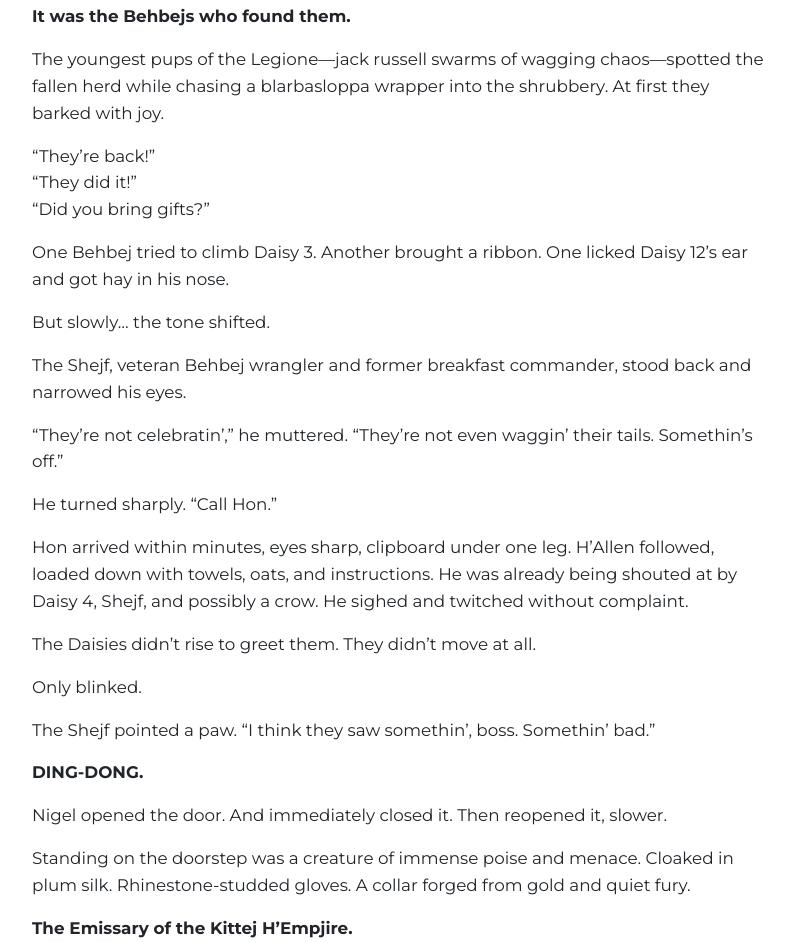
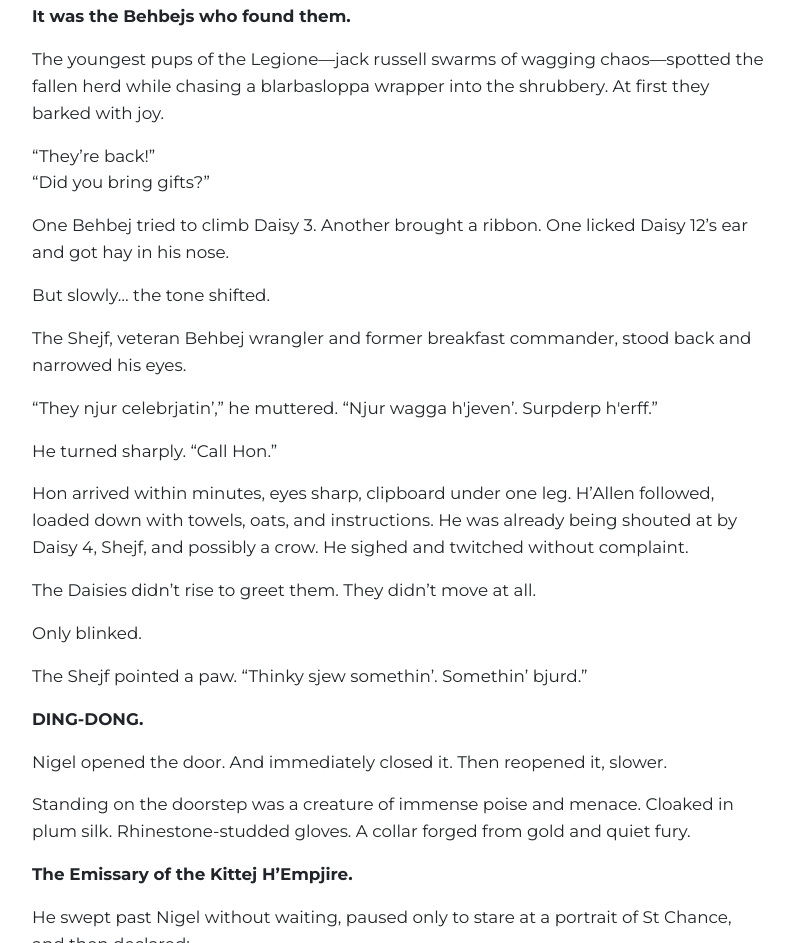
Before and after one commit to RKen90/The_UOC_Observer, a plain HTML site: page UOC_Online/index.html in a window 1280 px wide. Shown: the part 1624-2567 px from the top of the page, without its empty margins (240-1034 px from the left). Drawn offline with nearby package versions, Linux system fonts and the light colour scheme; a web font is replaced by a local one.

Commit message:
Shejf Updates

```diff
--- a/UOC_Online/index.html
+++ b/UOC_Online/index.html
@@ -113,14 +113,14 @@
             <p>The youngest pups of the Legione—jack russell swarms of wagging
                 chaos—spotted the fallen herd while chasing a blarbasloppa
                 wrapper into the shrubbery. At first they barked with joy.</p>
-            <p>“They’re back!”<br>“They did it!”<br>“Did you bring gifts?”</p>
+            <p>“They’re back!”<br>“Did you bring gifts?”</p>
             <p>One Behbej tried to climb Daisy 3. Another brought a ribbon. One
                 licked Daisy 12’s ear and got hay in his nose.</p>
             <p>But slowly… the tone shifted.</p>
             <p>The Shejf, veteran Behbej wrangler and former breakfast
                 commander, stood back and narrowed his eyes.</p>
-            <p>“They’re not celebratin’,” he muttered. “They’re not even waggin’
-                their tails. Somethin’s off.”</p>
+            <p>“They njur celebrjatin’,” he muttered. “Njur wagga h'jeven’.
+                Surpderp h'erff.”</p>
             <p>He turned sharply. “Call Hon.”</p>
 
             <p>Hon arrived within minutes, eyes sharp, clipboard under one leg.
@@ -130,8 +130,8 @@
             <p>The Daisies didn’t rise to greet them. They didn’t move at all.</p>
             <p>Only blinked.</p>
 
-            <p>The Shejf pointed a paw. “I think they saw somethin’, boss.
-                Somethin’ bad.”</p>
+            <p>The Shejf pointed a paw. “Thinky sjew somethin’.
+                Somethin’ bjurd.”</p>
 
             <p><strong>DING-DONG.</strong></p>
 
```
Also changed, not shown: UOC_Online/29.03.25.html (+6 -5 lines).
